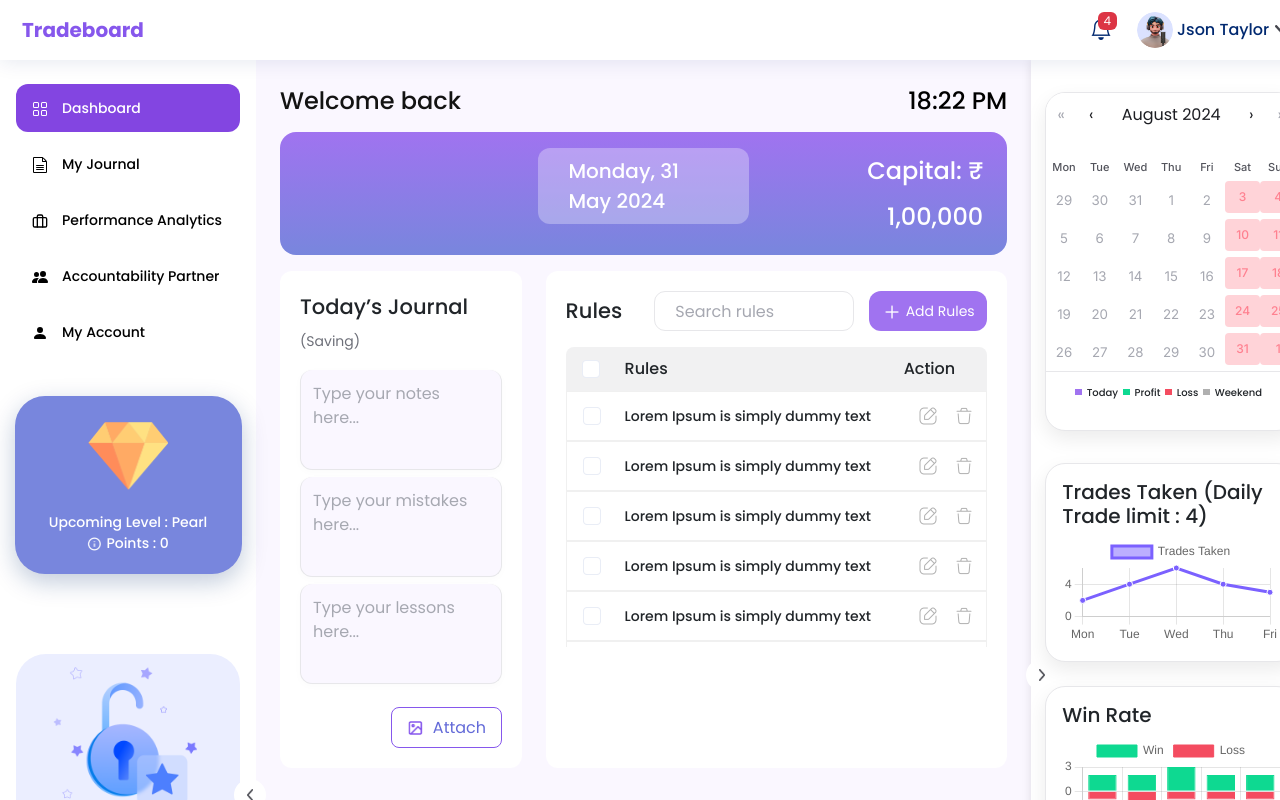
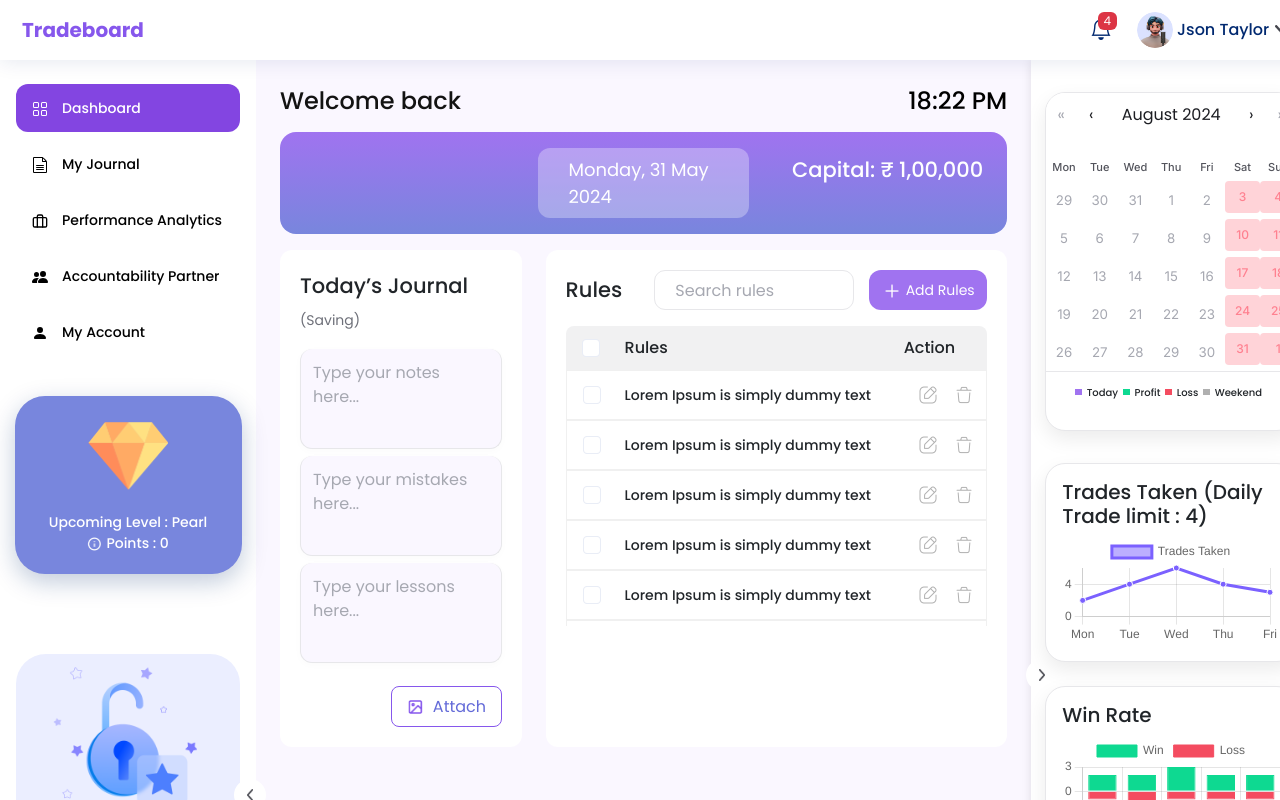
Before and after one commit to deosaurabhs/tradeboard, a React (Create React App) app: page /mainHome in a window 1280 px wide. Built offline with nearby package versions, Linux system fonts and the light colour scheme.

Commit message:
Rectified changes.

```diff
--- a/src/components/mainsection/MainSection.jsx
+++ b/src/components/mainsection/MainSection.jsx
@@ -36,7 +36,7 @@ function MainSection() {
           <div className="col-12 col-sm-5 col-md-4">
             <span
               className="main-dateText"
-              style={{ fontSize: 20, fontWeight: "500", fontFamily: "Poppins" }}
+              style={{ fontSize: 18, fontWeight: "400", fontFamily: "Poppins" }}
             >
               Monday, 31 May 2024
             </span>
@@ -44,7 +44,7 @@ function MainSection() {
           <div className="col-12 col-sm-4 col-md-4 text-center text-sm-end">
             <span
               className="capital"
-              style={{ fontSize: 24, fontWeight: "500", fontFamily: "Poppins" }}
+              style={{ fontSize: 21, fontWeight: "500", fontFamily: "Poppins" }}
             >
               Capital: ₹ 1,00,000
             </span>
--- a/src/styles/mainsection.css
+++ b/src/styles/mainsection.css
@@ -293,7 +293,7 @@ button.react-calendar__tile.react-calendar__month-view__days__day.react-calendar
   font-weight: 500;
   color: #ffffff;
   padding: 8px 0;
-  line-height: 1.9;
+  line-height: 2.05;
 }
 
 .main-date {
```
